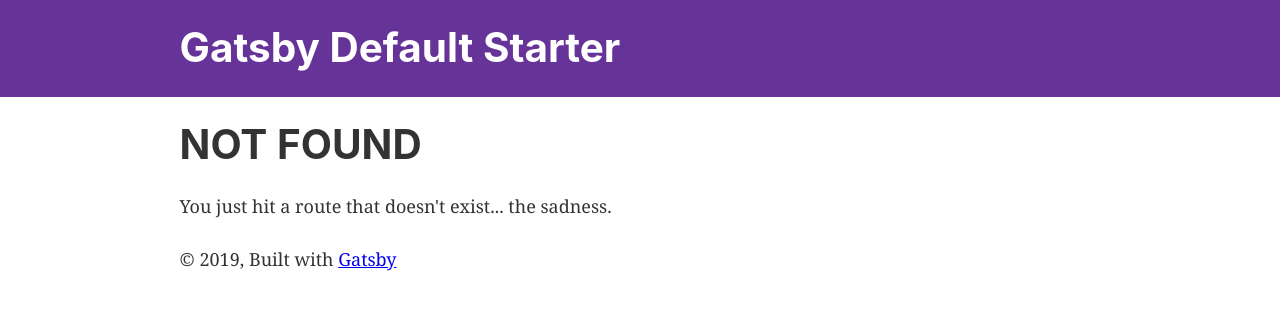
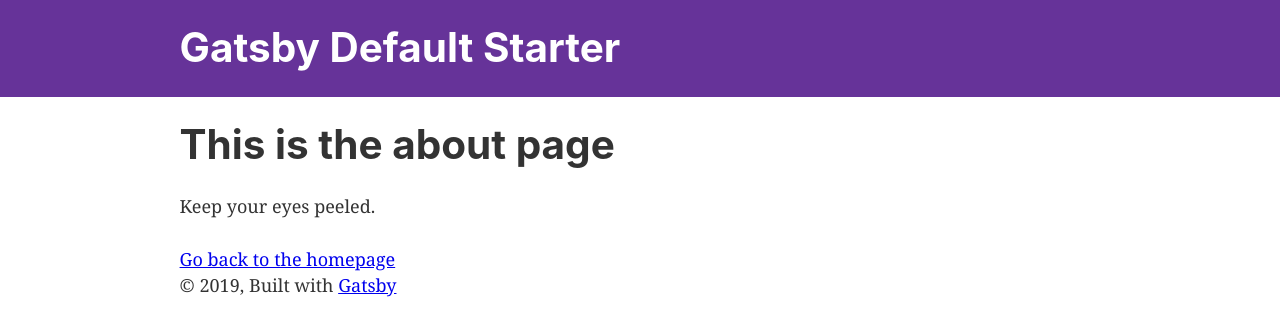
Before and after one commit to tsefrebotkcah/tsefrebotkcah.github.io, a Gatsby site: page /about in a window 1280 px wide. Before the commit this address had no page. Built offline with nearby package versions, Linux system fonts and the light colour scheme; Gatsby itself is replaced by a stand-in of ours.

Commit message:
Update and rename page-2.js to about.js

```diff
--- a/src/pages/page-2.js
+++ b/src/pages/about.js
@@ -6,9 +6,9 @@ import SEO from "../components/seo"
 
 const SecondPage = () => (
   <Layout>
-    <SEO title="Page two" />
-    <h1>Hi from the second page</h1>
-    <p>Welcome to page 2</p>
+    <SEO title="About" />
+    <h1>This is the about page</h1>
+    <p>Keep your eyes peeled.</p>
     <Link to="/">Go back to the homepage</Link>
   </Layout>
 )
```
